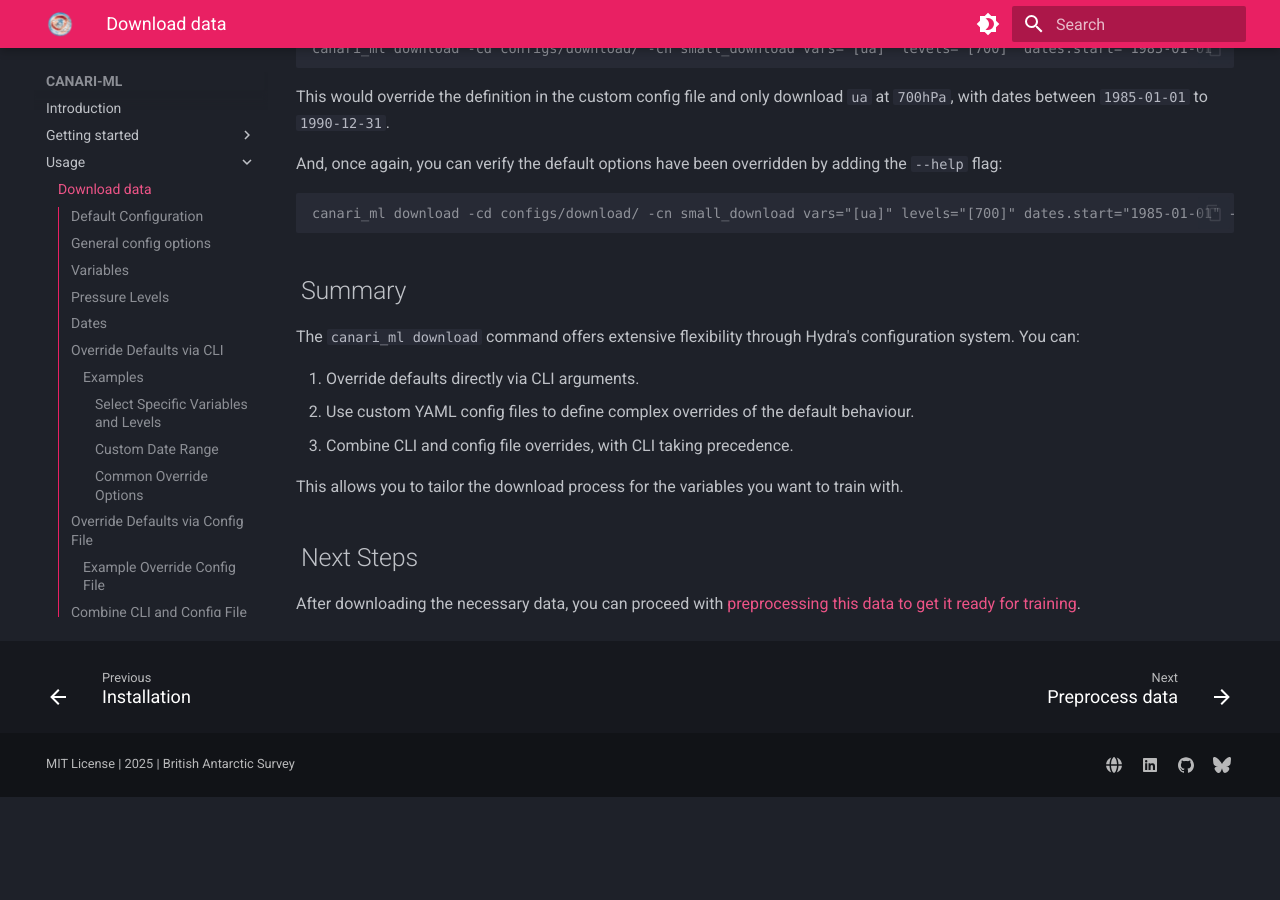
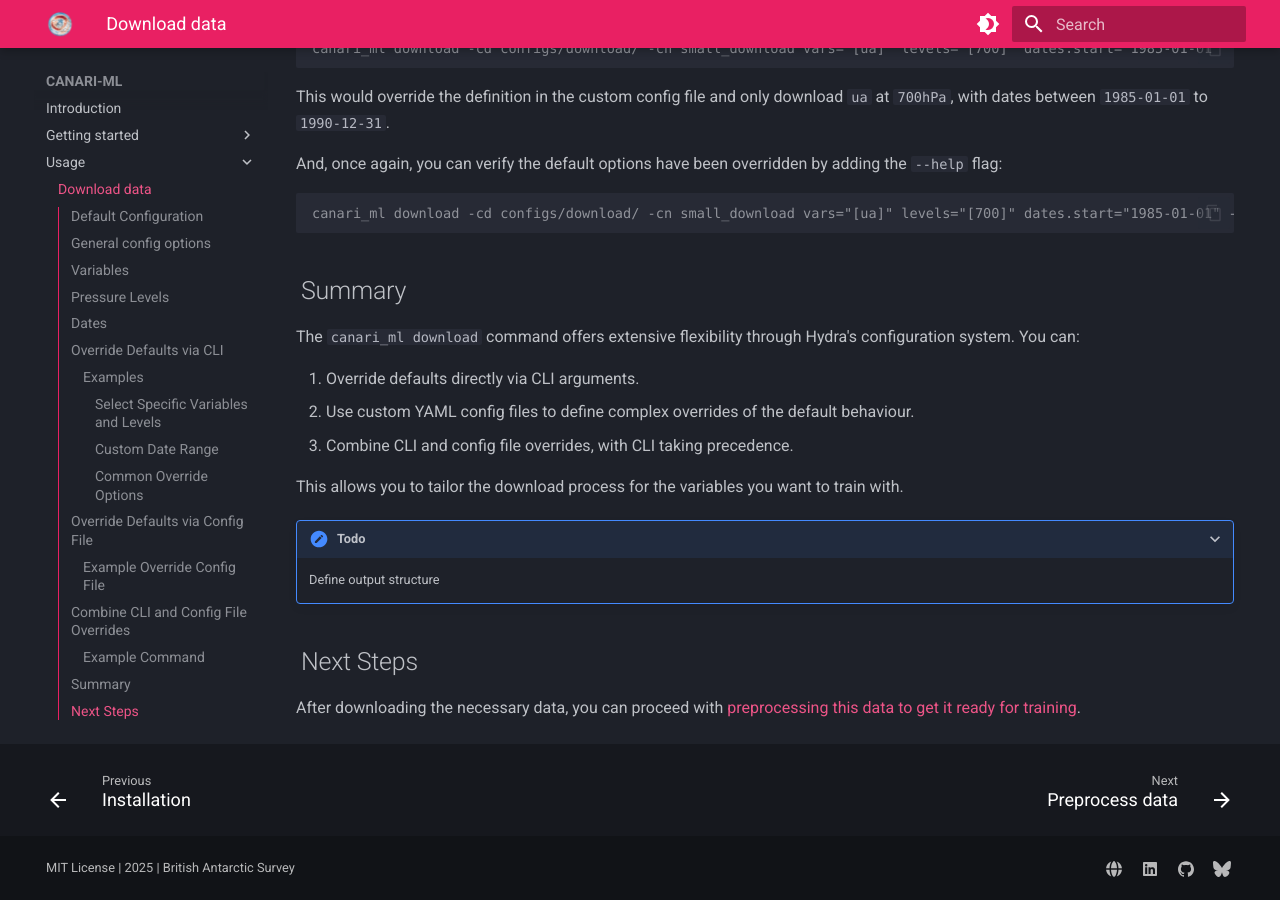
Before and after one commit to CANARI-ML/canari-ml, an MkDocs documentation site: the page built from docs/download.md, in a window 1280 px wide and 900 px high, scrolled down 5140 px. Built offline with MkDocs 1.6.1 and Material for MkDocs 9.7.7, drawn with Linux system fonts in a browser that asks for light colours; some web fonts are replaced; plug-ins that fetch from the network failed and are left out; comment, search, counter and statistics services are not loaded; before the commit the page ends 5937 px from its top, so only the background shows below that.

Commit message:
docs(mkdocs): Add todos for defining output structure
Refs: #28

```diff
--- a/docs/download.md
+++ b/docs/download.md
@@ -200,6 +200,10 @@ The `canari_ml download` command offers extensive flexibility through Hydra's co
 
 This allows you to tailor the download process for the variables you want to train with.
 
+
+???+ todo
+    Define output structure
+
 ## Next Steps
 
 After downloading the necessary data, you can proceed with [preprocessing this data to get it ready for training](preprocess.md).
```
Also changed, not shown: docs/preprocess.md (+3 -0 lines).
